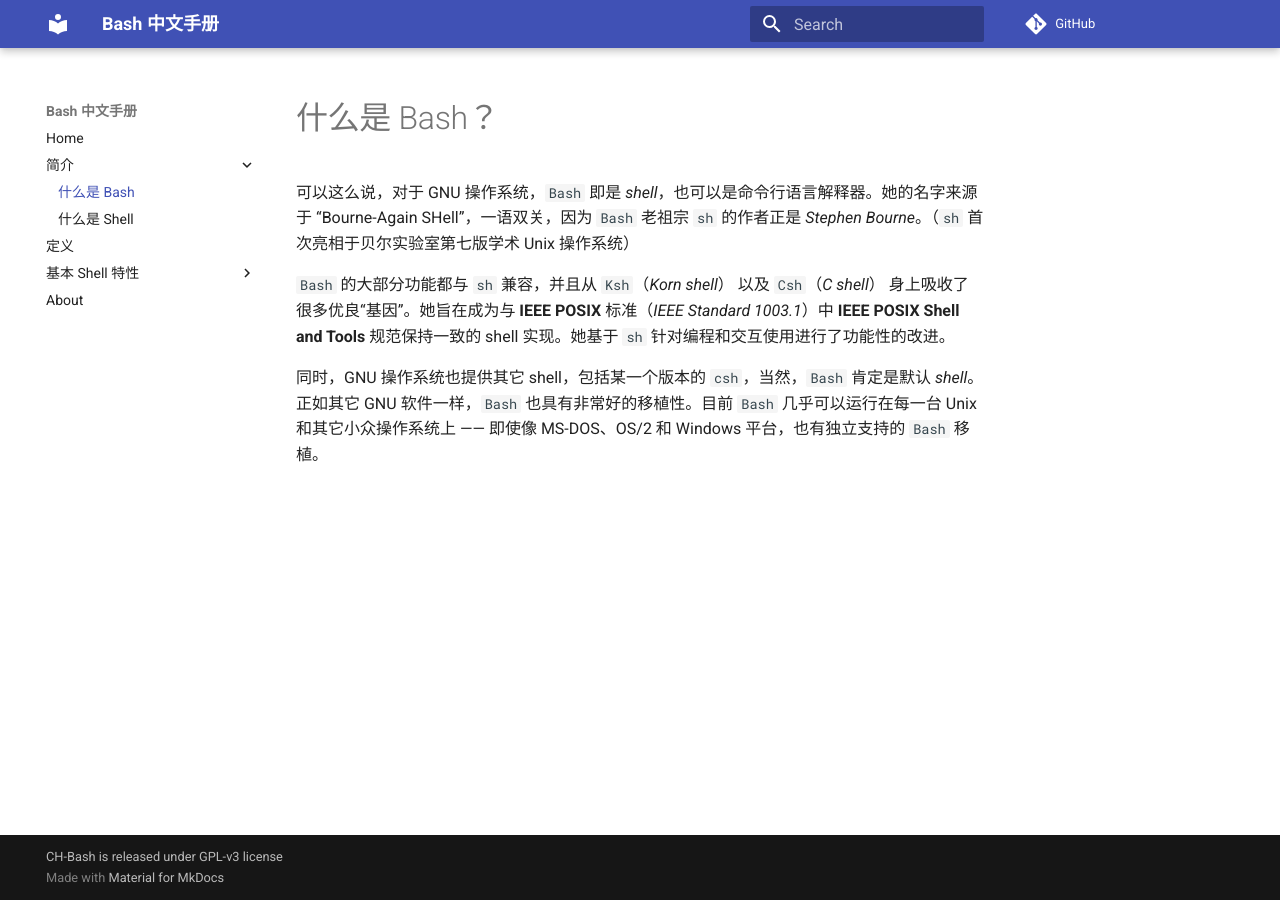
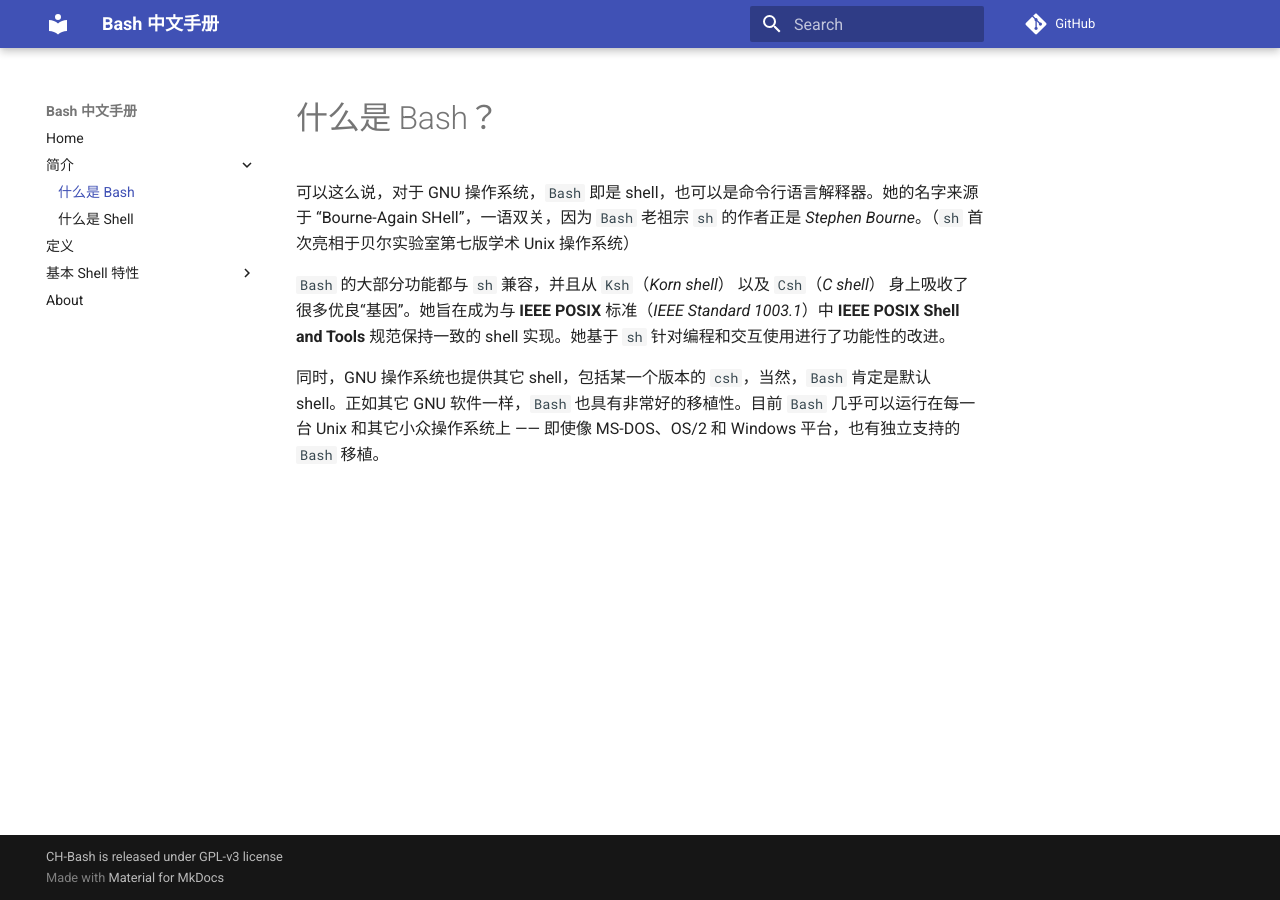
Before and after one commit to nophDog/bash-ch, an MkDocs documentation site: the page built from docs/introduction/what-is-bash.md, in a window 1280 px wide. Built offline with MkDocs 1.6.1 and Material for MkDocs 9.7.7, drawn with Linux system fonts in a browser that asks for light colours; comment, search, counter and statistics services are not loaded.

```diff
--- a/docs/introduction/what-is-bash.md
+++ b/docs/introduction/what-is-bash.md
@@ -1,7 +1,7 @@
 # 什么是 Bash？
 
-可以这么说，对于 GNU 操作系统，`Bash` 即是 *shell*，也可以是命令行语言解释器。她的名字来源于 “Bourne-Again SHell”，一语双关，因为 `Bash` 老祖宗 `sh` 的作者正是 *Stephen Bourne*。（`sh` 首次亮相于贝尔实验室第七版学术 Unix 操作系统）
+可以这么说，对于 GNU 操作系统，`Bash` 即是 shell，也可以是命令行语言解释器。她的名字来源于 “Bourne-Again SHell”，一语双关，因为 `Bash` 老祖宗 `sh` 的作者正是 *Stephen Bourne*。（`sh` 首次亮相于贝尔实验室第七版学术 Unix 操作系统）
 
 `Bash` 的大部分功能都与 `sh` 兼容，并且从 `Ksh`（*Korn shell*） 以及 `Csh`（*C shell*） 身上吸收了很多优良“基因”。她旨在成为与 **IEEE POSIX** 标准（*IEEE Standard 1003.1*）中 **IEEE POSIX Shell and Tools** 规范保持一致的 shell 实现。她基于 `sh` 针对编程和交互使用进行了功能性的改进。
 
-同时，GNU 操作系统也提供其它 shell，包括某一个版本的 `csh`，当然，`Bash` 肯定是默认 *shell*。正如其它 GNU 软件一样，`Bash` 也具有非常好的移植性。目前 `Bash` 几乎可以运行在每一台 Unix 和其它小众操作系统上 —— 即使像 MS-DOS、OS/2 和 Windows 平台，也有独立支持的 `Bash` 移植。
+同时，GNU 操作系统也提供其它 shell，包括某一个版本的 `csh`，当然，`Bash` 肯定是默认 shell。正如其它 GNU 软件一样，`Bash` 也具有非常好的移植性。目前 `Bash` 几乎可以运行在每一台 Unix 和其它小众操作系统上 —— 即使像 MS-DOS、OS/2 和 Windows 平台，也有独立支持的 `Bash` 移植。
```
